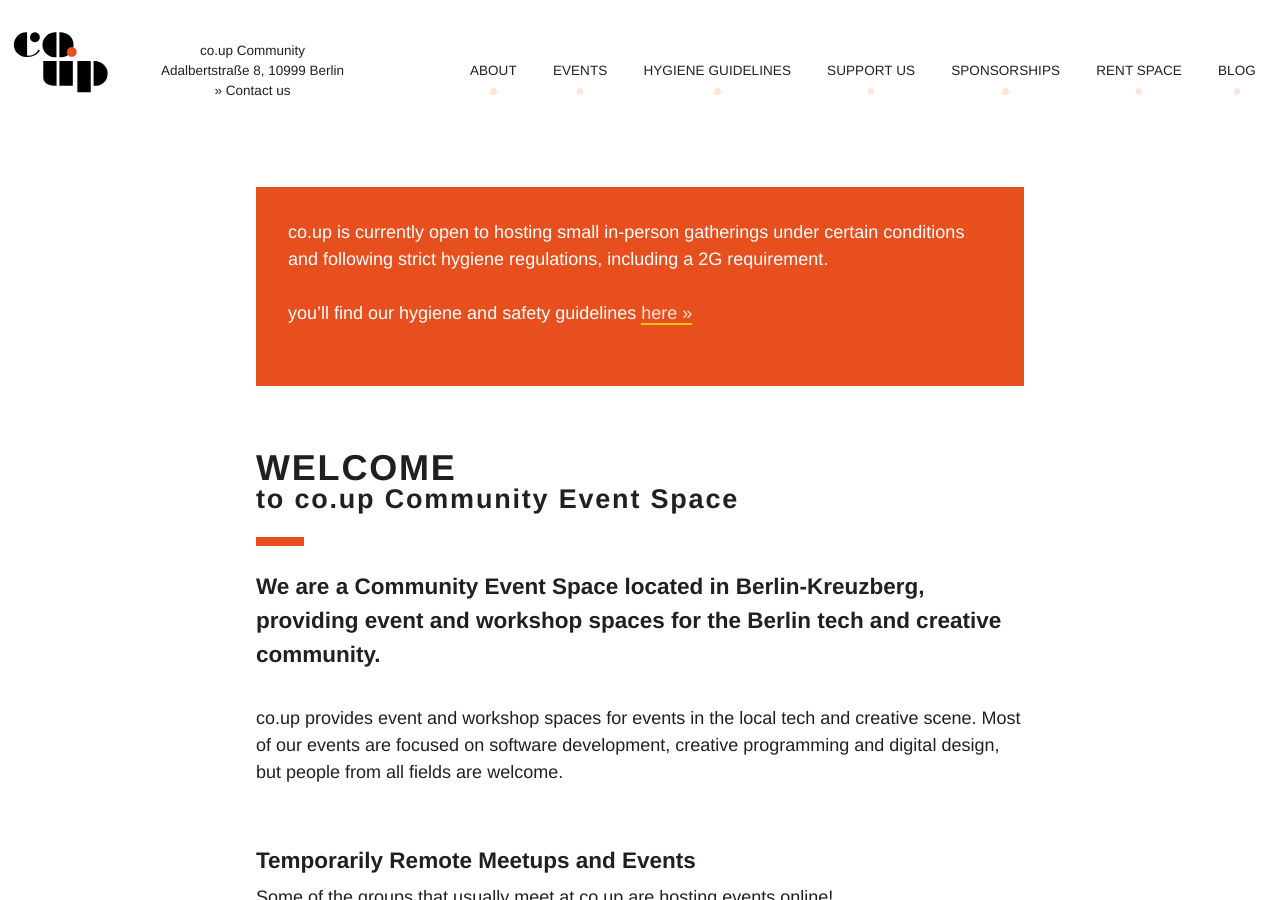
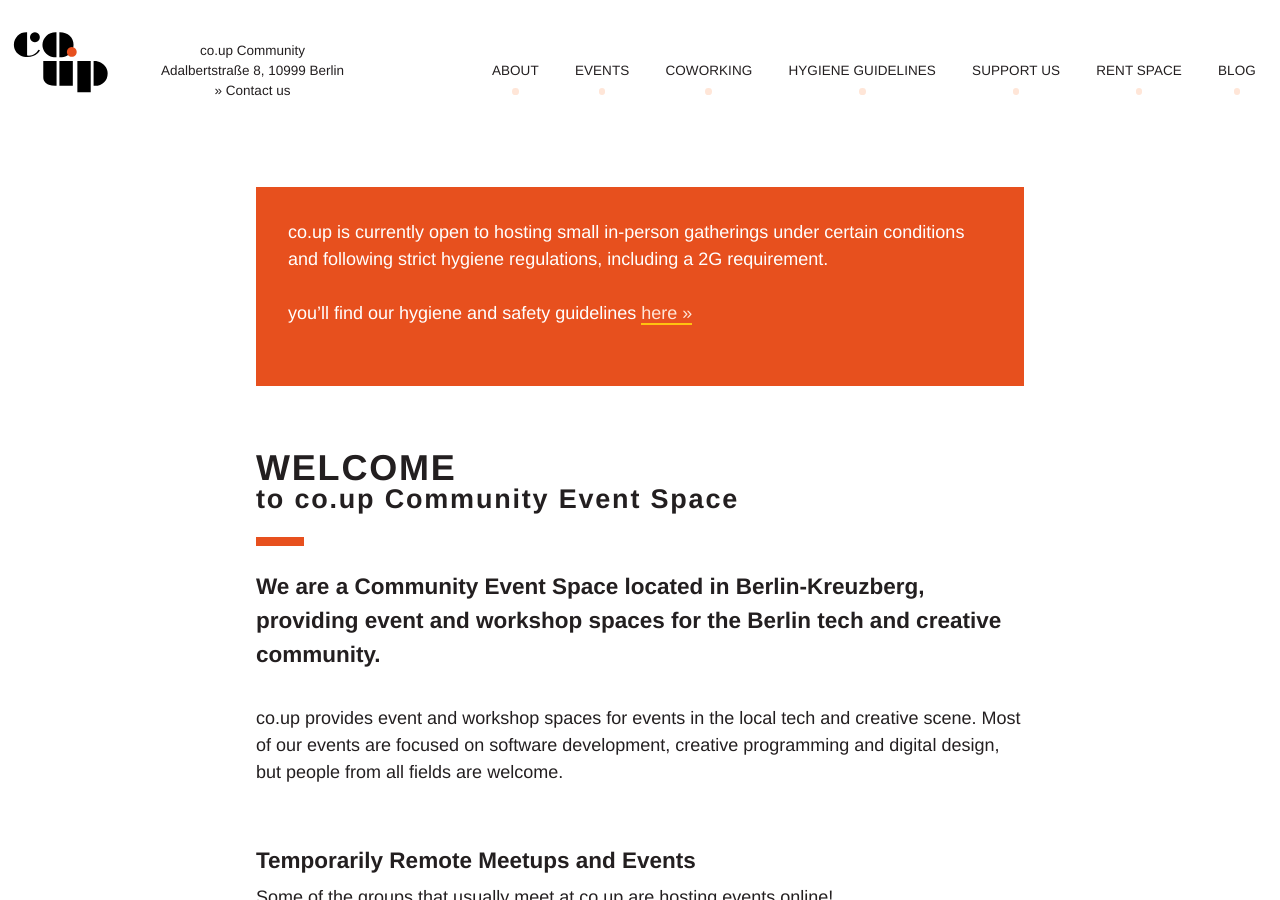
Before and after one commit to co-up/co-up.de, a Jekyll site: the page built from index.html, in a window 1280 px wide and 900 px high. Built offline with Jekyll 4.4.1, drawn with Linux system fonts in a browser that asks for light colours.

Commit message:
removed Sponsorships + added Coworking in Header

```diff
--- a/_includes/header.html
+++ b/_includes/header.html
@@ -9,9 +9,9 @@
     <nav id="navigation" class="navigation clearfix">
       <a href="/about" title="About">About</a>
       <a href="/events" title="Events">Events</a>
+      <a href="https://members.co-up.de">Coworking</a>
       <a href="/hygiene-safety-guidelines" title="Hygiene Guidelines">Hygiene Guidelines</a>
       <a href="/support-us" title="Support Us">Support Us</a>
-      <a href="/sponsorships" title="Sponsorships">Sponsorships</a>
       <a href="/rent-space" title="Rent Space">Rent Space</a>
       <a href="/blog" title="Blog">Blog</a>
     </nav>
```
